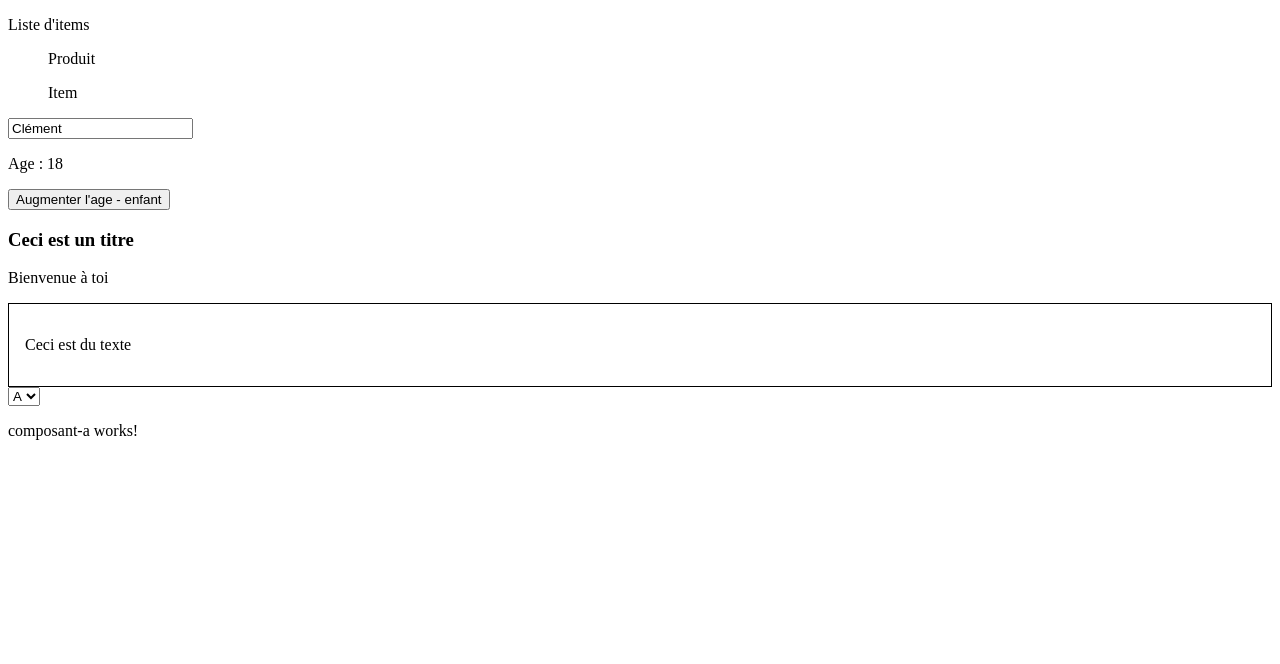
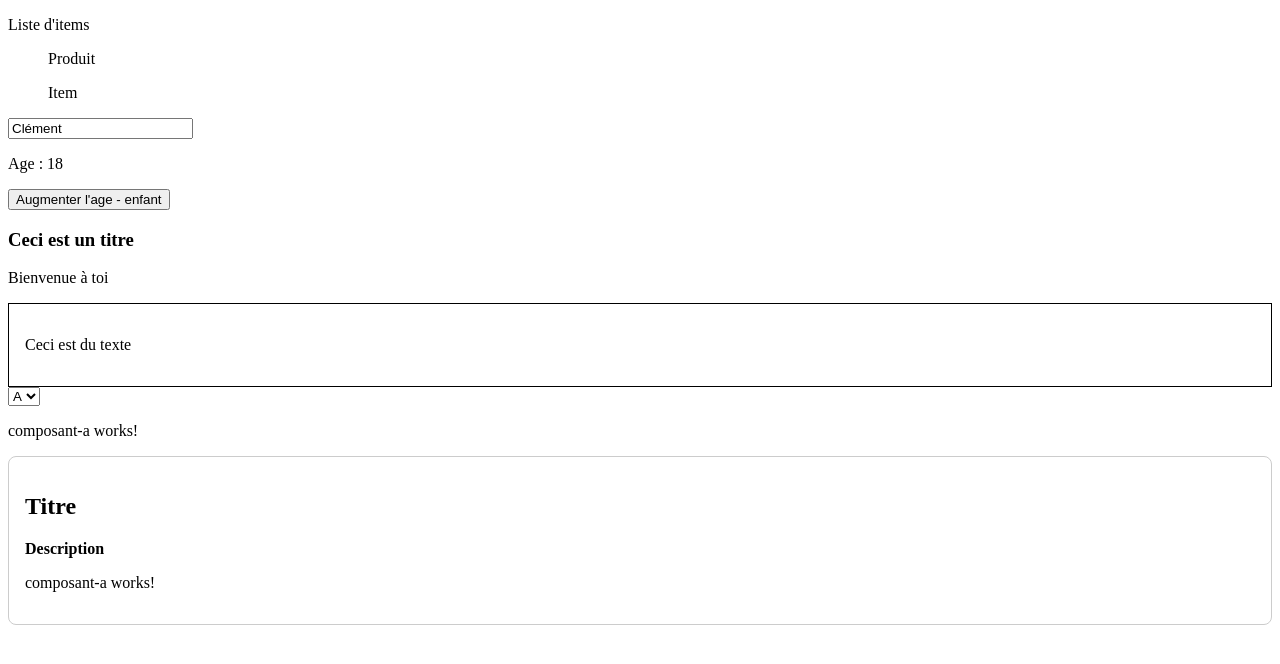
Before and after one commit to ClementHamonDev/Formation-Angular-Juin, an Angular app in the folder formation-angular/: page / in a window 1280 px wide. Shown: the top 664 px of the page. Built offline with nearby package versions, Linux system fonts and the light colour scheme.

Commit message:
fin correction exercice 5, component as input

```diff
--- a/formation-angular/src/app/app.component.html
+++ b/formation-angular/src/app/app.component.html
@@ -38,3 +38,8 @@
     <option [ngValue]="ComposantC">C</option>
 </select>
 <ng-container *ngComponentOutlet="selected"></ng-container>
+
+<app-modal [component]="selected">
+    <h2>Titre</h2>
+    <p>Description</p>
+</app-modal>
--- a/formation-angular/src/app/app.component.ts
+++ b/formation-angular/src/app/app.component.ts
@@ -20,10 +20,11 @@ import { ComposantAComponent } from '../components/exercice-5/composant-a/compos
 import { ComposantCComponent } from '../components/exercice-5/composant-c/composant-c.component';
 import { ComposantBComponent } from '../components/exercice-5/composant-b/composant-b.component';
 import { FormsModule } from '@angular/forms';
+import { ModalComponent } from "../components/exercice-5/modal/modal.component";
 
 @Component({
   selector: 'app-root',
-  imports: [RouterOutlet,FormsModule, PremierComponentComponent, HelloWorldComponent, WelcomeComponent, PageComponent, WelcomeWithNameComponent, UserInfoComponent, UserProfileComponent, InputComponent, OutputComponent, BidirectionnelComponent, ParentComponentComponent, ItemListComponent, FilteredItemListComponent, CommonModule, CardComponent, TextComponent],
+  imports: [RouterOutlet, FormsModule, PremierComponentComponent, HelloWorldComponent, WelcomeComponent, PageComponent, WelcomeWithNameComponent, UserInfoComponent, UserProfileComponent, InputComponent, OutputComponent, BidirectionnelComponent, ParentComponentComponent, ItemListComponent, FilteredItemListComponent, CommonModule, CardComponent, TextComponent, ModalComponent],
   templateUrl: './app.component.html',
   styleUrl: './app.component.css'
 })
--- /dev/null
+++ b/formation-angular/src/components/exercice-5/modal/modal.component.html
@@ -0,0 +1,8 @@
+<div class="modal">
+    <div class="modal-header">
+        <ng-content></ng-content>
+    </div>
+    <div class="modal-body">
+        <ng-container *ngComponentOutlet="component()"></ng-container>
+    </div>
+</div>
--- /dev/null
+++ b/formation-angular/src/components/exercice-5/modal/modal.component.ts
@@ -0,0 +1,16 @@
+import { Component, input, Input } from '@angular/core';
+import { NgComponentOutlet } from '@angular/common';
+
+@Component({
+  selector: 'app-modal',
+  standalone: true,
+  imports: [NgComponentOutlet],
+  templateUrl: './modal.component.html',
+  styles: [`
+    .modal { border: 1px solid #ccc; padding: 1rem; border-radius: 8px; margin: 1rem 0; }
+    .modal-header { font-weight: bold; margin-bottom: 1rem; }
+  `]
+})
+export class ModalComponent {
+  component =  input<any>();
+}
```
Also changed, not shown: formation-angular/src/components/exercice-5/modal/modal.component.css (added), 1 other file (tests, documents, lock files or other folders).
